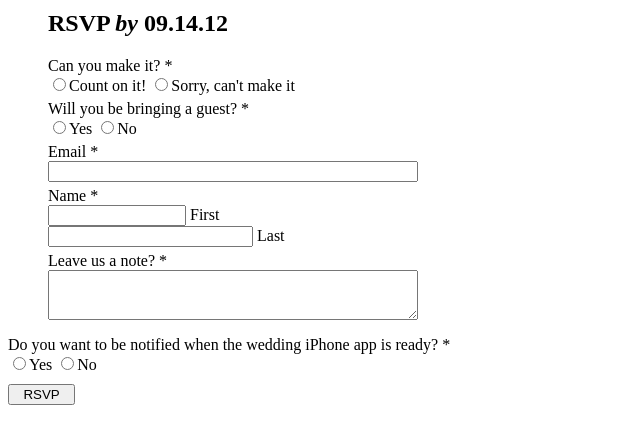
After one commit to sandalsoft/weddingonserver, a PHP site: page /weebly-rsvp-form-html.html in a window 1280 px wide. The commit adds this page. Shown: the top 444 px of the page, without its empty margins (0-640 px from the left). Run offline with PHP 8.4, Linux system fonts and the light colour scheme.

Commit message:
modified authUDID for generic auth that doesn't return doc  (though this might be ok) added song request php added rsvp.php sr is test form for song request weebly-rsvp form is html to paste into weebly to send form action to sandalsoft.com

```diff
--- a/Db.php
+++ b/Db.php
@@ -1,9 +1,4 @@
 <?php
-
-/*
- * To change this template, choose Tools | Templates
- * and open the template in the editor.
- */
 
 /**
  * Description of Db
--- a/index.php
+++ b/index.php
@@ -1,3 +1,6 @@
+<HEAD>
+<link rel="shortcut icon" type="image/x-icon" href="/favicon.ico">
+</HEAD>
 <?php
 
 echo "weddingonserver - update";
--- /dev/null
+++ b/weebly-rsvp-form-html.html
@@ -0,0 +1,79 @@
+<form enctype="multipart/form-data" action="http://wedding.sandalsoft.com/rsvp.php" method="POST" id="form-844029376395514923">
+<div id="844029376395514923-form-parent" class="wsite-form-container" style="margin-top:10px;">
+  <ul class="formlist" id="844029376395514923-form-list">
+    <h2  style=" text-align: left; ">RSVP <span style="font-style: italic;">by</span> 09.14.12<br /></h2>
+
+<div ><div class="wsite-form-field" style="margin:5px 0px 0px 0px;">
+  <label class="wsite-form-label" for="input-445200218885438654">Can you make it? <span class="form-required">*</span></label>
+  <div class="wsite-form-radio-container">
+    <span class='form-radio-container'><input type='radio' name='attending' value='yes' /><label>Count on it!</label></span>
+<span class='form-radio-container'><input type='radio' name='attending' value='no' /><label>Sorry, can&#039;t make it</label></span>
+
+  </div>
+  <div id="instructions-Can you make it?" class="wsite-form-instructions" style="display:none;"></div>
+</div></div>
+
+<div ><div class="wsite-form-field" style="margin:5px 0px 0px 0px;">
+  <label class="wsite-form-label" for="input-888223071555282907">Will you be bringing a guest? <span class="form-required">*</span></label>
+  <div class="wsite-form-radio-container">
+    <span class='form-radio-container'><input type='radio' name='bringing_guest' value='yes' /><label>Yes</label></span>
+<span class='form-radio-container'><input type='radio' name='bringing_guest' value='no' /><label>No</label></span>
+
+  </div>
+  <div id="instructions-Will you be bringing a guest?" class="wsite-form-instructions" style="display:none;"></div>
+</div></div>
+
+<div><div class="wsite-form-field" style="margin:5px 0px 5px 0px;">
+  <label class="wsite-form-label" for="input-110229155569850639">Email <span class="form-required">*</span></label>
+  <div class="wsite-form-input-container">
+    <input id="input-110229155569850639" class="wsite-form-input wsite-input" type="text" name="email" style="width:370px;" />
+  </div>
+  <div id="instructions-110229155569850639" class="wsite-form-instructions" style="display:none;"></div>
+</div></div>
+
+<div><div class="wsite-form-field" style="margin:5px 0px 5px 0px; width:380px;">
+  <label class="wsite-form-label" for="input-960434343452387052">Name <span class="form-required">*</span></label>
+  <div style="clear:both;"></div>
+  <div class="wsite-form-input-container wsite-form-left">
+    <input id="input-960434343452387052" class="wsite-form-input wsite-input" type="text" name="first_name" style="width:138px;" />
+    <label class="wsite-form-sublabel" for="input-960434343452387052">First</label>
+  </div>
+  <div class="wsite-form-input-container wsite-form-right">
+    <input id="input-960434343452387052-1" class="wsite-form-input wsite-input" type="text" name="last_name" style="width:205px;" />
+    <label class="wsite-form-sublabel" for="input-960434343452387052-1">Last</label>
+  </div>
+  <div id="instructions-960434343452387052" class="wsite-form-instructions" style="display:none;"></div>
+</div>
+<div style="clear:both;"></div>
+
+</div>
+
+<div ><div class="wsite-form-field" style="margin:5px 0px 5px 0px;">
+  <label class="wsite-form-label" for="input-832115508168126152">Leave us a note? <span class="form-required">*</span></label>
+  <div class="wsite-form-input-container">
+    <textarea id="input-832115508168126152" class="wsite-form-input wsite-input" name="note" style="width:370px; height: 50px"></textarea>
+  </div>
+  <div id="instructions-832115508168126152" class="wsite-form-instructions" style="display:none;"></div>
+</div></div>
+
+
+  </ul>
+</div>
+
+
+   <div ><div class="wsite-form-field" style="margin:5px 0px 0px 0px;">
+  <label class="wsite-form-label" for="input-888223071555282907">Do you want to be notified when the wedding iPhone app is ready? <span class="form-not-required">*</span></label>
+  <div class="wsite-form-radio-container">
+    <span class='form-radio-container'><input type='radio' name='iphone_app_notify' value='yes' /><label>Yes</label></span>
+<span class='form-radio-container'><input type='radio' name='iphone_app_notify' value='no' /><label>No</label></span>
+
+  </div>
+  <div id="instructions-Do you want to be notified when the wedding iPhone app is ready?" class="wsite-form-instructions" style="display:none;"></div>
+</div></div>
+
+
+<div style="text-align:left; margin-top:10px; margin-bottom:10px;">
+  <input type="submit" name="submit" value="  RSVP  " />
+</div>
+
+</form>
```
Also changed, not shown: AuthUUID.php (+12 -0 lines), requestSong.php (added, +45 -0 lines), rsvp.php (added, +30 -0 lines), sr.html (added, +21 -0 lines).
